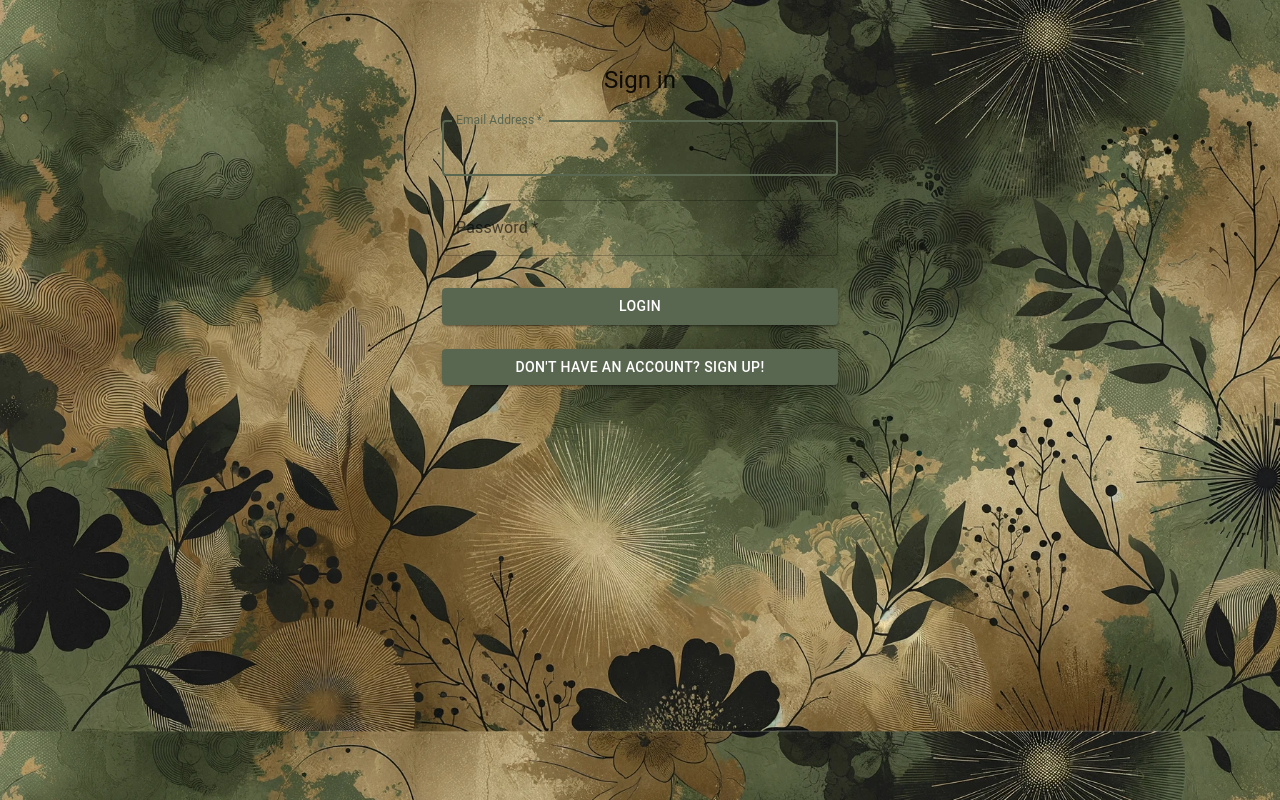
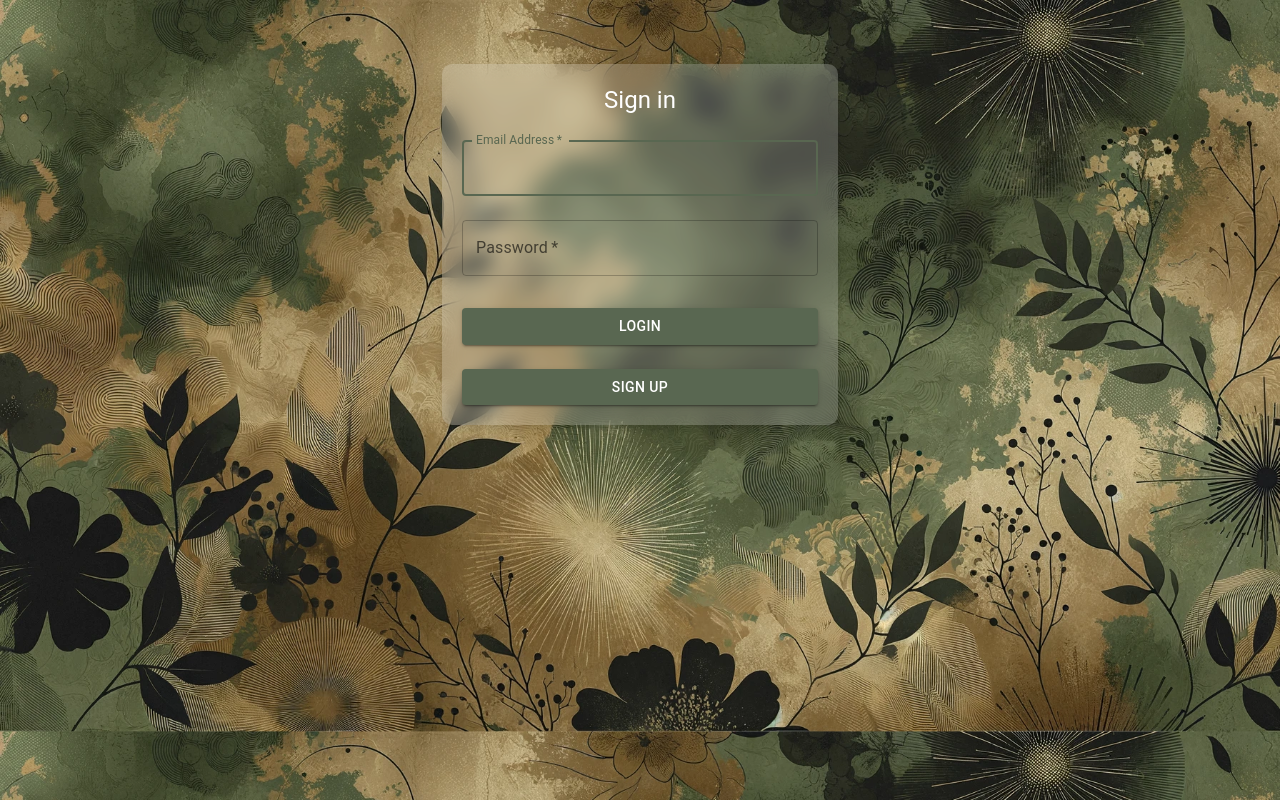
Before and after one commit to MiMeetch/Lifeloom, a React (Vite) app: page / in a window 1280 px wide. Built offline with nearby package versions, Linux system fonts and the light colour scheme; no server answers.

Commit message:
style updates

```diff
--- a/src/App.css
+++ b/src/App.css
@@ -1,5 +1,5 @@
 body {
   margin: 0;
   background-image: url('../public/images/background.png');
-  background-size: cover;
+  background-size: 100%;
 }
--- a/src/routes/Login.jsx
+++ b/src/routes/Login.jsx
@@ -41,9 +41,14 @@ export default function Login() {
           display: 'flex',
           flexDirection: 'column',
           alignItems: 'center',
+          backgroundColor: 'rgba(255, 255, 255, 0.2)', // semi-transparent white
+          backdropFilter: 'blur(10px)', // blur effect
+          boxShadow: '0 4px 6px rgba(0, 0, 0, 0.1)', // optional shadow
+          borderRadius: '10px', // optional rounded corners
+          padding: '20px', // optional padding
         }}
       >
-        <Typography component="h1" variant="h5">
+        <Typography component="h1" variant="h5" color={'white'}>
           Sign in
         </Typography>
         <Box component="form" onSubmit={handleSubmit} noValidate sx={{ mt: 1 }}>
@@ -84,12 +89,14 @@ export default function Login() {
           >
             Login
           </Button>
-          <Button to="/register"
-          type="submit"
-          fullWidth
-          variant="contained"
-          sx={{ mt: 1 }}>
-            Don't have an account? Sign Up!
+          <Button
+            to="/register"
+            type="submit"
+            fullWidth
+            variant="contained"
+            sx={{ mt: 1 }}
+          >
+            Sign Up
           </Button>
         </Box>
       </Box>
--- a/src/routes/Register.jsx
+++ b/src/routes/Register.jsx
@@ -62,9 +62,14 @@ export default function Register() {
           display: 'flex',
           flexDirection: 'column',
           alignItems: 'center',
+          backgroundColor: 'rgba(255, 255, 255, 0.2)', // semi-transparent white
+          backdropFilter: 'blur(10px)', // blur effect
+          boxShadow: '0 4px 6px rgba(0, 0, 0, 0.1)', // optional shadow
+          borderRadius: '10px', // optional rounded corners
+          padding: '20px', // optional padding
         }}
       >
-        <Typography component="h1" variant="h5">
+        <Typography component="h1" variant="h5" color={'white'}>
           Sign Up
         </Typography>
         <Box component="form" noValidate onSubmit={handleSubmit} sx={{ mt: 3 }}>
```
